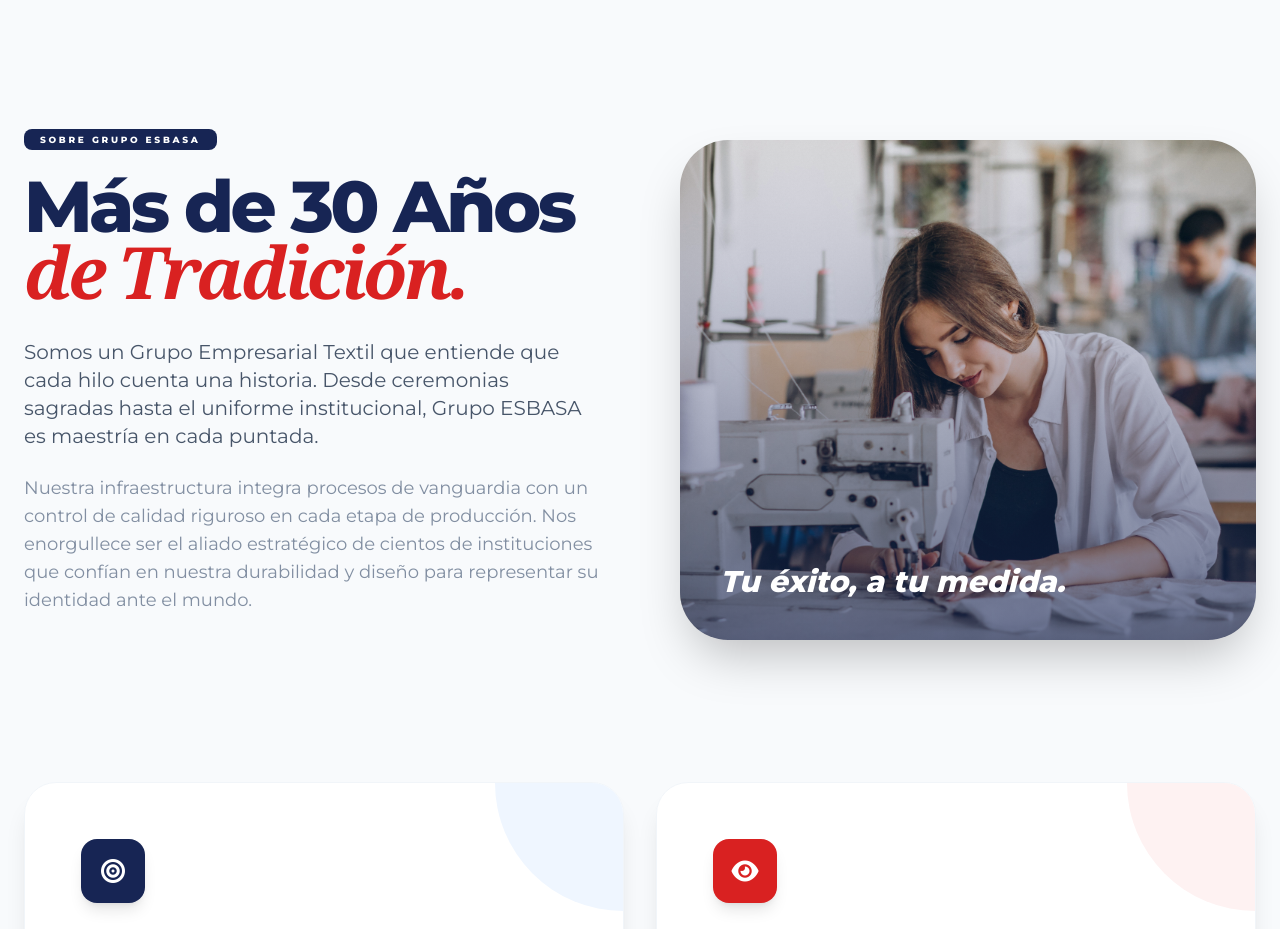
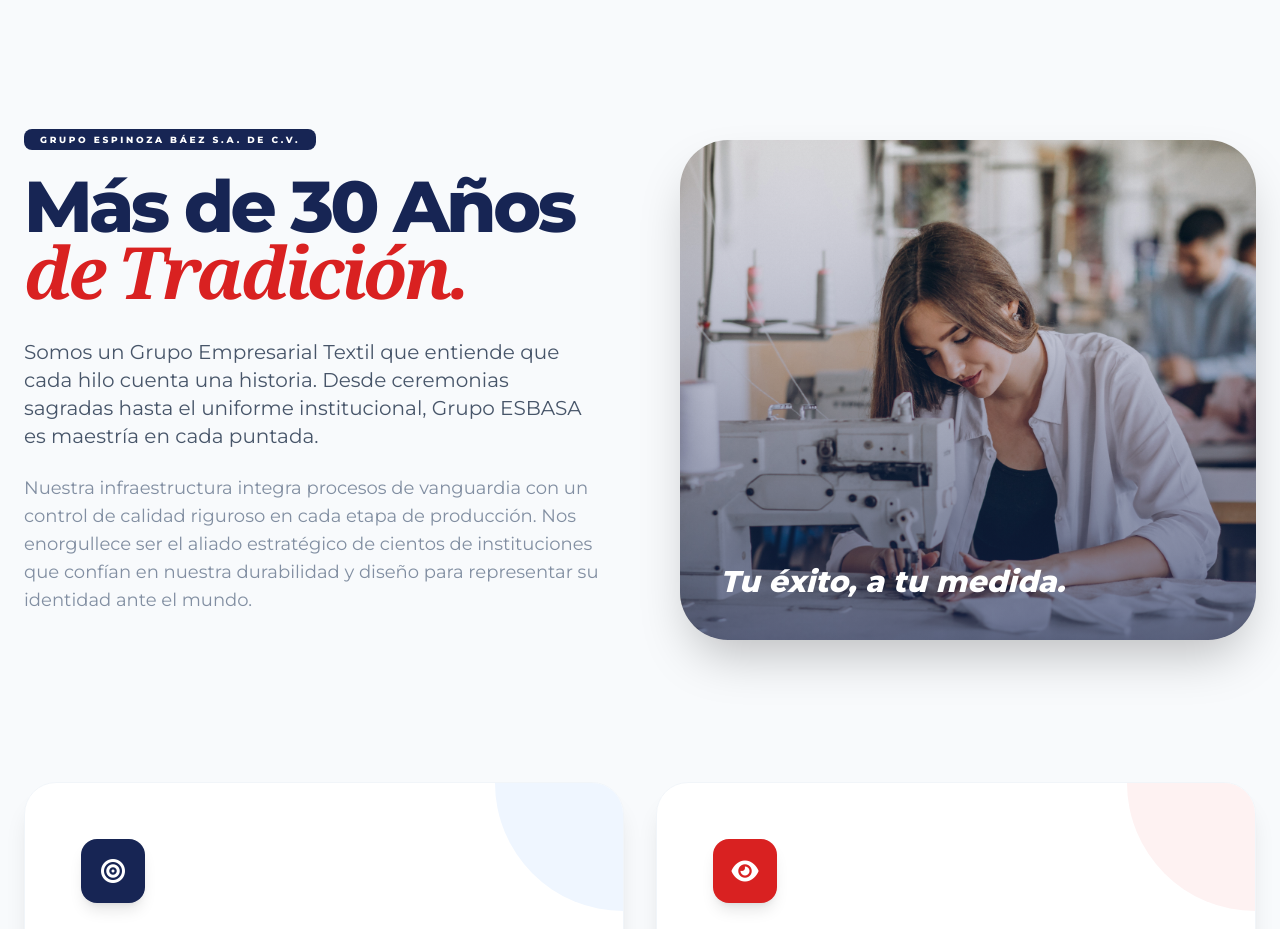
Before and after one commit to proyectoNet-ia/grupoesbasa, a React (Vite) app: page / in a window 1280 px wide. Shown: the part 1300-2229 px from the top of the page. Built offline with nearby package versions, Linux system fonts and the light colour scheme; a web font is replaced by a local one.

Commit message:
Updated AboutUs badge text to full legal name

```diff
--- a/components/AboutUs.tsx
+++ b/components/AboutUs.tsx
@@ -31,7 +31,7 @@ const AboutUs: React.FC = () => {
         <div className="flex flex-col lg:flex-row items-center gap-12 md:gap-20 mb-20 md:mb-32">
           <div className="lg:w-1/2 text-center lg:text-left" data-aos="fade-up">
             <div className="inline-block px-4 py-1 mb-6 rounded-lg bg-blue-950 text-white text-[8px] md:text-[9px] font-black uppercase tracking-[0.3em]">
-              Sobre Grupo ESBASA
+              Grupo Espinoza Báez S.A. de C.V.
             </div>
             <h2 className="text-3xl sm:text-4xl md:text-7xl font-black text-blue-950 mb-6 md:mb-8 tracking-tighter leading-[1] md:leading-[0.9] break-words">
               Más de 30 Años <br />
```
